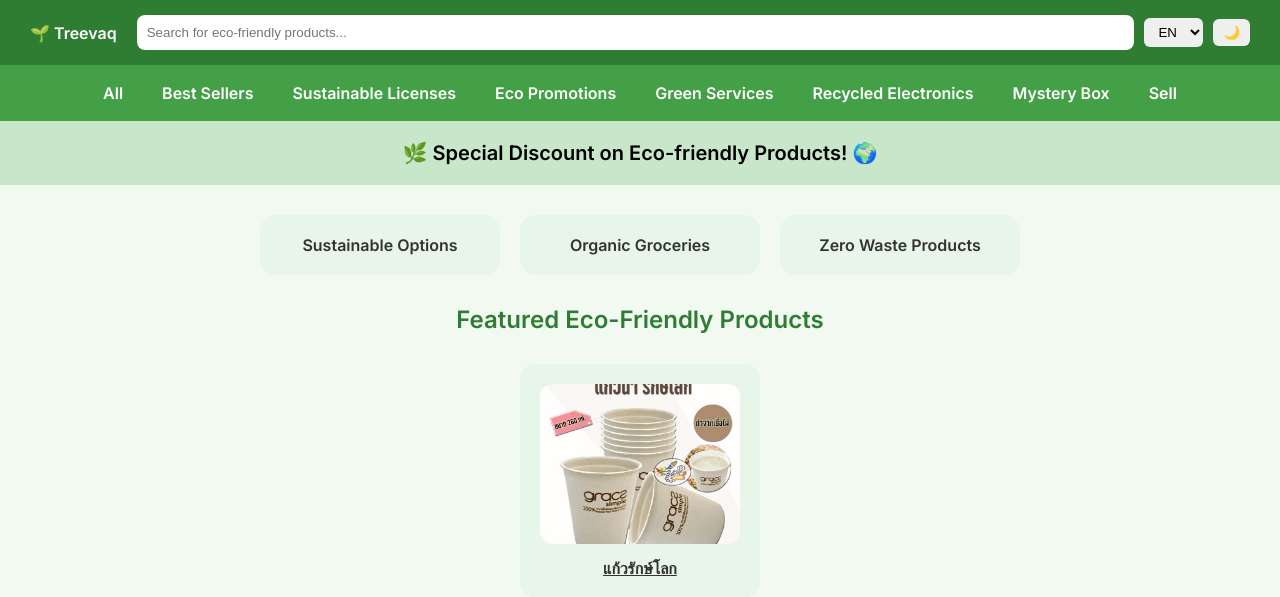
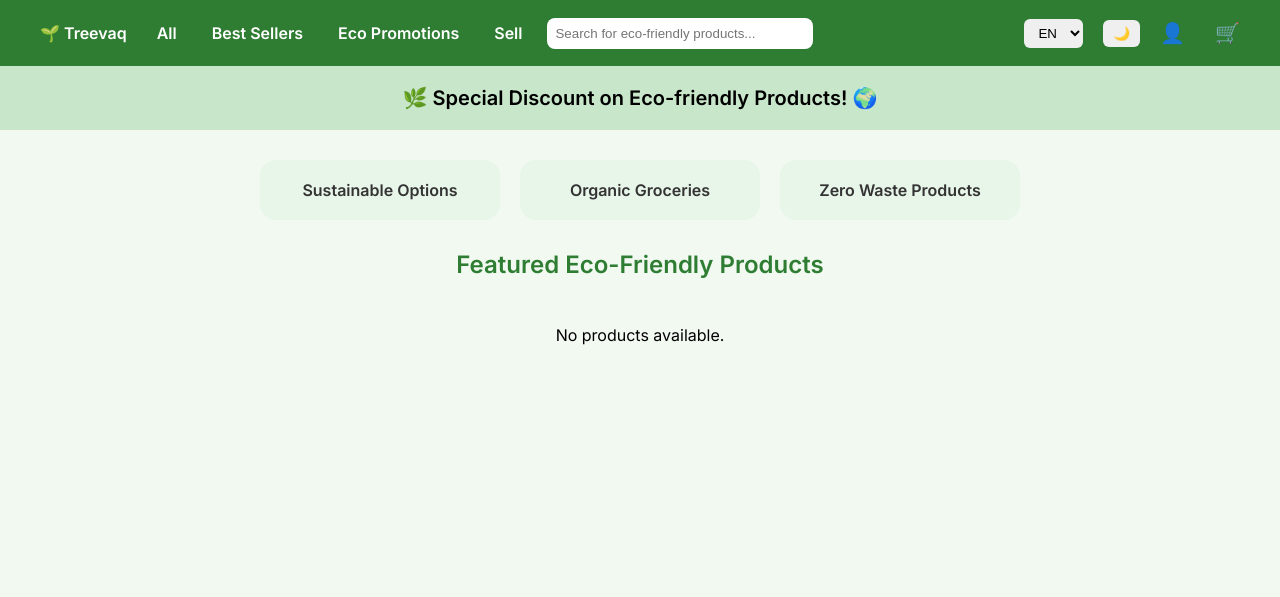
Before and after one commit to pannatorn-dum/DSI202, a Django app: page / in a window 1280 px wide. Shown: the top 597 px of the page. Run offline with Django 4.2, Linux system fonts and the light colour scheme; data comes from the database, SQL or seed files in the repository.

Commit message:
add login T-T

```diff
--- a/shop/settings.py
+++ b/shop/settings.py
@@ -20,6 +20,8 @@
     'shopapp',  # << แอปของคุณ
 ]
 
+LOGIN_REDIRECT_URL = '/'  # เปลี่ยนเป็น URL ของหน้า homepage
+LOGIN_URL = 'account_login'  # ชื่อ URL ของหน้าล็อกอิน
 MIDDLEWARE = [
     'django.middleware.security.SecurityMiddleware',
     'django.contrib.sessions.middleware.SessionMiddleware',
@@ -35,7 +37,7 @@
 TEMPLATES = [
     {
         'BACKEND': 'django.template.backends.django.DjangoTemplates',
-        'DIRS': [os.path.join(BASE_DIR, 'shopapp', 'templates')],
+        'DIRS': [os.path.join(BASE_DIR, 'shopapp', 'templates')],  # ชี้ไปที่โฟลเดอร์ templates
         'APP_DIRS': True,
         'OPTIONS': {
             'context_processors': [
@@ -47,6 +49,7 @@
         },
     },
 ]
+
 
 WSGI_APPLICATION = 'shop.wsgi.application'
 
--- a/shop/urls.py
+++ b/shop/urls.py
@@ -3,12 +3,20 @@
 from shopapp import views
 from django.conf import settings
 from django.conf.urls.static import static
+from django.contrib.auth import views as auth_views
+
 
 urlpatterns = [
     path('admin/', admin.site.urls),
     path('', views.homepage, name='homepage'),
     path('products/', views.product_list, name='product_list'),
     path('product/<int:product_id>/', views.product_detail, name='product_detail'),
+        # URL สำหรับล็อกอิน
+    path('login/', auth_views.LoginView.as_view(), name='account_login'),
+    # URL สำหรับออกจากระบบ
+    path('logout/', auth_views.LogoutView.as_view(), name='account_logout'),
+    # URL สำหรับหน้าแรก
+    path('', views.homepage, name='homepage'),
 ]
 
 # ✅ ให้ Django เสิร์ฟ media files (เช่น รูปภาพ)
--- a/shopapp/templates/homepage.html
+++ b/shopapp/templates/homepage.html
@@ -22,12 +22,14 @@
             color: white;
             padding: 15px 30px;
             display: flex;
+            flex-wrap: wrap;
             align-items: center;
             justify-content: space-between;
+            gap: 10px;
         }
         .navbar form {
             flex: 1;
-            margin: 0 20px;
+            min-width: 200px;
         }
         .navbar input[type="text"] {
             width: 100%;
@@ -35,24 +37,16 @@
             border-radius: 8px;
             border: none;
         }
-        .menu {
-            background-color: #43a047;
-            display: flex;
-            justify-content: center;
-            flex-wrap: wrap;
-            gap: 15px;
-            padding: 10px;
-        }
-        .menu a {
+        .navbar a {
             color: white;
             text-decoration: none;
             font-weight: 600;
-            padding: 8px 12px;
+            padding: 6px 10px;
             border-radius: 8px;
             transition: background-color 0.3s;
         }
-        .menu a:hover {
-            background-color: #2e7d32;
+        .navbar a:hover {
+            background-color: #1b5e20;
         }
         .banner {
             background-color: #c8e6c9;
@@ -94,14 +88,13 @@
             color: #2e7d32;
         }
         .dark .navbar,
-        .dark .menu,
         .dark .banner,
         .dark .category,
         .dark .product {
             background-color: #333 !important;
             color: #fff !important;
         }
-        .dark .menu a {
+        .dark .navbar a {
             color: #fff;
         }
         .language-select, .toggle-dark {
@@ -115,33 +108,46 @@
             display: flex;
             align-items: center;
         }
+        .menu-links {
+            display: flex;
+            flex-wrap: wrap;
+            gap: 10px;
+            width: 100%;
+            margin-top: 10px;
+        }
     </style>
 </head>
 <body>
-    <div class="navbar">
-        <div><a href="{% url 'homepage' %}" style="color:white; text-decoration: none;"><strong>🌱 Treevaq</strong></a></div>
-        <form method="get" action="{% url 'homepage' %}">
-            <input type="text" id="searchInput" name="q" placeholder="Search for eco-friendly products..." value="{{ request.GET.q }}">
-        </form>
-        <div class="language-toggle">
-            <select id="languageSelect" class="language-select">
-                <option value="en">EN</option>
-                <option value="th">TH</option>
-            </select>
-            <button id="toggleDark" class="toggle-dark">🌙</button>
-        </div>
+<div class="navbar">
+    <!-- ด้านซ้าย -->
+    <div style="display: flex; align-items: center; gap: 15px;">
+        <a href="{% url 'homepage' %}" style="color:white; text-decoration: none; font-weight: bold;">🌱 Treevaq</a>
     </div>
 
-    <div class="menu">
+    <!-- ตรงกลาง: เมนู + ช่องค้นหา -->
+    <div style="flex: 1; display: flex; align-items: center; gap: 15px; flex-wrap: wrap; justify-content: center;">
         <a href="#" data-key="all">All</a>
         <a href="#" data-key="best">Best Sellers</a>
-        <a href="#" data-key="license">Sustainable Licenses</a>
         <a href="#" data-key="promo">Eco Promotions</a>
-        <a href="#" data-key="services">Green Services</a>
-        <a href="#" data-key="recycled">Recycled Electronics</a>
-        <a href="#" data-key="mystery">Mystery Box</a>
         <a href="#" data-key="sell">Sell</a>
+
+        <form method="get" action="{% url 'homepage' %}" style="margin: 0;">
+            <input type="text" id="searchInput" name="q" placeholder="Search..." value="{{ request.GET.q }}"
+                   style="width: 250px; padding: 8px; border-radius: 8px; border: none;">
+        </form>
     </div>
+
+    <!-- ด้านขวา: Language / Theme / Account / Cart -->
+    <div style="display: flex; align-items: center; gap: 10px;">
+        <select id="languageSelect" class="language-select">
+            <option value="en">EN</option>
+            <option value="th">TH</option>
+        </select>
+        <button id="toggleDark" class="toggle-dark">🌙</button>
+        <a href="{% url 'account_login' %}" style="color: white; font-size: 20px;">👤</a>
+        <a href="{% url 'homepage' %}" style="color: white; font-size: 20px;">🛒</a>
+    </div>
+</div>
 
     <div class="banner" id="bannerText">
         🌿 Special Discount on Eco-friendly Products! 🌍
@@ -183,24 +189,24 @@
                 cat2: "Organic Groceries",
                 cat3: "Zero Waste Products",
                 featured: "Featured Eco-Friendly Products",
-                banner: "\ud83c\udf3f Special Discount on Eco-friendly Products! \ud83c\udf0d",
+                banner: "🌿 Special Discount on Eco-friendly Products! 🌍",
                 placeholder: "Search for eco-friendly products..."
             },
             th: {
-                all: "\u0e17\u0e31\u0e07\u0e2b\u0e21\u0e14",
-                best: "\u0e2a\u0e34\u0e19\u0e04\u0e49\u0e32\u0e02\u0e32\u0e22\u0e14\u0e35",
-                license: "\u0e43\u0e1a\u0e2d\u0e19\u0e38\u0e0d\u0e32\u0e15\u0e2a\u0e34\u0e48\u0e07\u0e41\u0e27\u0e14\u0e25\u0e49\u0e2d\u0e21",
-                promo: "\u0e42\u0e1b\u0e23\u0e42\u0e21\u0e0a\u0e31\u0e19\u0e23\u0e31\u0e01\u0e29\u0e4c\u0e42\u0e25\u0e01",
-                services: "\u0e1a\u0e23\u0e34\u0e01\u0e32\u0e23\u0e2a\u0e35\u0e40\u0e02\u0e35\u0e22\u0e27",
-                recycled: "\u0e2d\u0e34\u0e40\u0e25\u0e47\u0e01\u0e17\u0e23\u0e2d\u0e34\u0e01\u0e2a\u0e4c\u0e23\u0e35\u0e44\u0e0b\u0e40\u0e04\u0e34\u0e25",
-                mystery: "\u0e01\u0e25\u0e48\u0e2d\u0e07\u0e2a\u0e38\u0e48\u0e21",
-                sell: "\u0e02\u0e32\u0e22",
-                cat1: "\u0e15\u0e31\u0e27\u0e40\u0e25\u0e37\u0e2d\u0e01\u0e17\u0e35\u0e48\u0e22\u0e31\u0e48\u0e07\u0e22\u0e37\u0e19",
-                cat2: "\u0e02\u0e2d\u0e07\u0e0a\u0e33\u0e2d\u0e2d\u0e23\u0e4c\u0e41\u0e01\u0e19\u0e34\u0e01",
-                cat3: "\u0e2a\u0e34\u0e19\u0e04\u0e49\u0e32\u0e1b\u0e25\u0e2d\u0e14\u0e02\u0e22\u0e30",
-                featured: "\u0e2a\u0e34\u0e19\u0e04\u0e49\u0e32\u0e23\u0e31\u0e01\u0e29\u0e4c\u0e42\u0e25\u0e01\u0e41\u0e19\u0e30\u0e19\u0e33\u0e40\u0e2a\u0e19\u0e2d",
-                banner: "\ud83c\udf3f \u0e2a\u0e48\u0e27\u0e19\u0e25\u0e14\u0e1e\u0e34\u0e40\u0e28\u0e2a\u0e33\u0e2b\u0e23\u0e31\u0e1a\u0e2a\u0e34\u0e19\u0e04\u0e49\u0e32\u0e23\u0e31\u0e01\u0e29\u0e4c\u0e42\u0e25\u0e01! \ud83c\udf0d",
-                placeholder: "\u0e04\u0e49\u0e19\u0e2b\u0e32\u0e2a\u0e34\u0e19\u0e04\u0e49\u0e32\u0e23\u0e31\u0e01\u0e29\u0e4c\u0e42\u0e25\u0e01..."
+                all: "ทั้งหมด",
+                best: "สินค้าขายดี",
+                license: "ใบอนุญาตสิ่งแวดล้อม",
+                promo: "โปรโมชั่นรักษ์โลก",
+                services: "บริการสีเขียว",
+                recycled: "อิเล็กทรอนิกส์รีไซเคิล",
+                mystery: "กล่องสุ่ม",
+                sell: "ขาย",
+                cat1: "ตัวเลือกที่ยั่งยืน",
+                cat2: "ของชำออร์แกนิก",
+                cat3: "สินค้าปลอดขยะ",
+                featured: "สินค้ารักษ์โลกแนะนำ",
+                banner: "🌿 ส่วนลดพิเศษสำหรับสินค้ารักษ์โลก! 🌍",
+                placeholder: "ค้นหาสินค้ารักษ์โลก..."
             }
         };
 
--- a/shopapp/views.py
+++ b/shopapp/views.py
@@ -1,5 +1,7 @@
 from django.shortcuts import render, get_object_or_404
 from .models import Product
+from django.contrib import messages
+from django.shortcuts import render
 
 def homepage(request):
     query = request.GET.get('q')
@@ -21,3 +23,11 @@
 def product_detail(request, product_id):
     product = get_object_or_404(Product, pk=product_id)
     return render(request, 'product_detail.html', {'product': product})
+
+
+def homepage(request):
+    if request.user.is_authenticated:
+        # แสดงข้อความแจ้งเตือนเมื่อผู้ใช้ล็อกอินสำเร็จ
+        messages.success(request, "ยินดีต้อนรับกลับค่ะ!")  # แสดงข้อความในหน้า homepage
+
+    return render(request, 'homepage.html')  # เรนเดอร์หน้า homepage
```
Also changed, not shown: shopapp/templates/login.html (added, +46 -0 lines), shopapp/templates/product_detail.html (+8 -0 lines), README.md.
